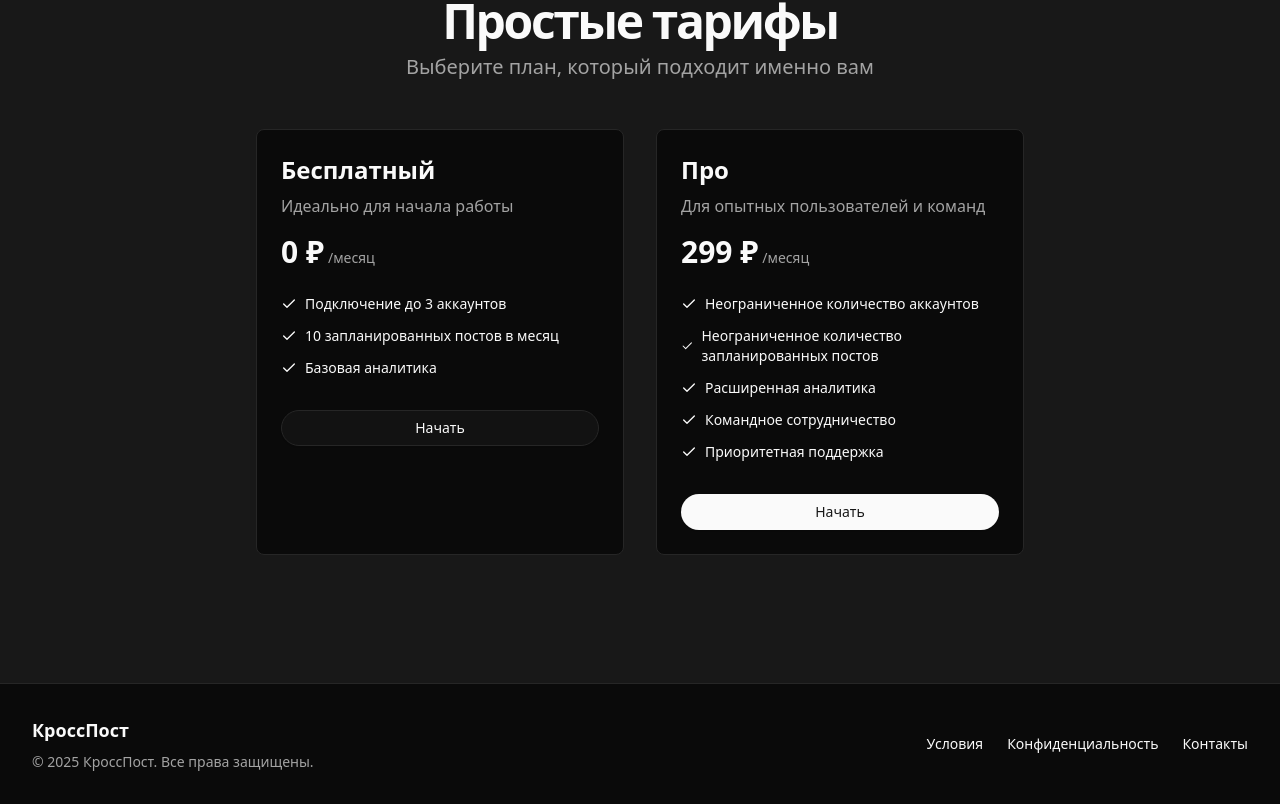
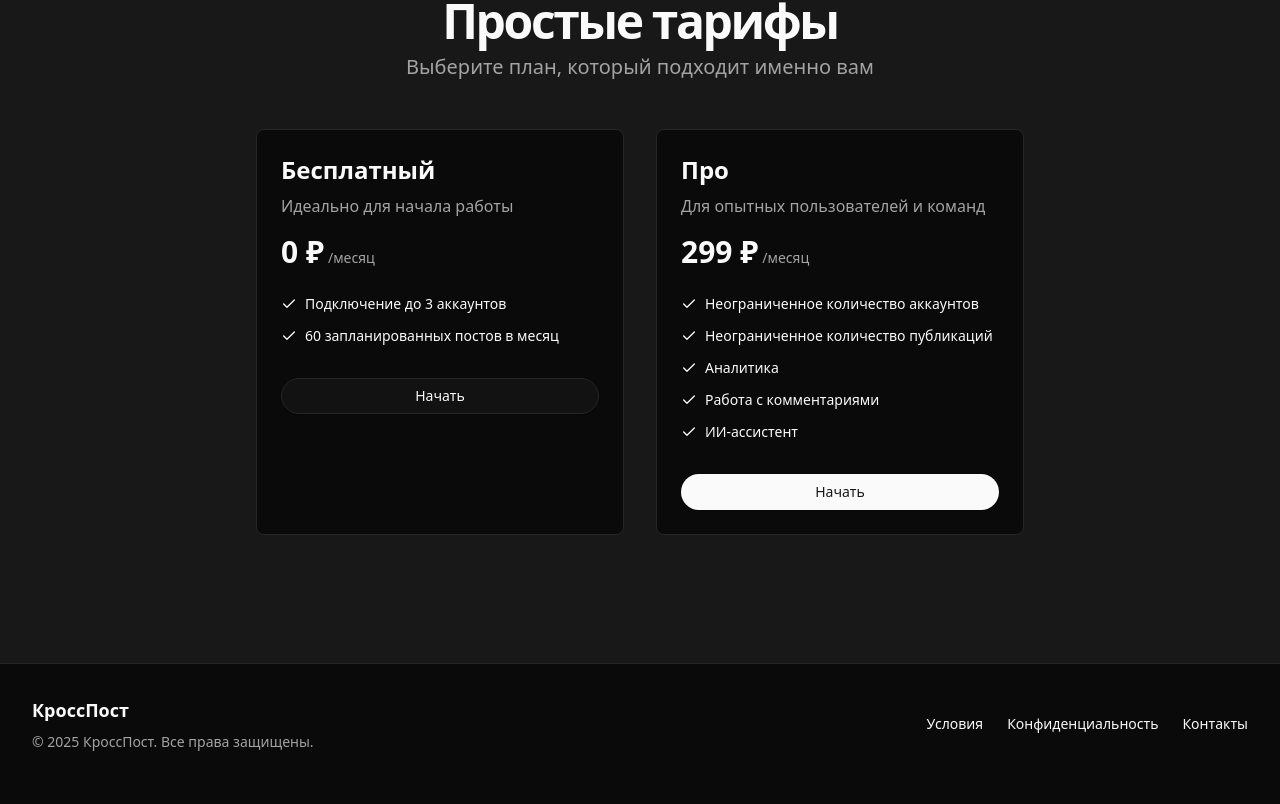
Before and after one commit to dkoeni9/crossposting-frontend, a React (Vite) app: page / in a window 1280 px wide. Shown: the part 1446-2250 px from the top of the page. Built offline with nearby package versions, Linux system fonts and the light colour scheme.

Commit message:
clean up

```diff
--- a/src/components/DashboardLayout.jsx
+++ b/src/components/DashboardLayout.jsx
@@ -12,8 +12,8 @@ export function DashboardLayout({ children }) {
 
   const navigation = [
     { name: "Дашборд", href: "/dashboard", icon: Home },
+    { name: "Создать пост", href: "/dashboard/create", icon: PlusCircle },
     { name: "Календарь", href: "/dashboard/calendar", icon: Calendar },
-    { name: "Создать пост", href: "/dashboard/create", icon: PlusCircle },
     { name: "Аккаунты", href: "/dashboard/accounts", icon: MessageSquare },
     { name: "Подписка", href: "/dashboard/subscription", icon: CreditCard },
     { name: "Настройки", href: "/dashboard/settings", icon: Settings },
--- a/src/pages/Accounts.jsx
+++ b/src/pages/Accounts.jsx
@@ -6,8 +6,8 @@ import { DropdownMenu, DropdownMenuContent, DropdownMenuItem, DropdownMenuTrigge
 
 export default function AccountsPage() {
   const accounts = [
-    { platform: "ВКонтакте", username: "@username", connected: true },
-    { platform: "Telegram", username: "@username", connected: true },
+    { platform: "ВКонтакте", username: "@id147260703", connected: true },
+    { platform: "Telegram", username: "@kyoni9d", connected: true },
   ];
 
   return (
--- a/src/pages/Dashboard.jsx
+++ b/src/pages/Dashboard.jsx
@@ -17,7 +17,7 @@ export default function DashboardPage() {
         </Button>
       </div>
 
-      <div className="grid gap-4 md:grid-cols-2 lg:grid-cols-4">
+      {/* <div className="grid gap-4 md:grid-cols-2 lg:grid-cols-4">
         <Card>
           <CardHeader className="flex flex-row items-center justify-between space-y-0 pb-2">
             <CardTitle className="text-sm font-medium">Всего постов</CardTitle>
@@ -58,14 +58,14 @@ export default function DashboardPage() {
             <p className="text-xs text-muted-foreground">Все подключены</p>
           </CardContent>
         </Card>
-      </div>
+      </div> */}
 
       <h2 className="text-xl font-bold mt-8 mb-4">Подключенные аккаунты</h2>
       <div className="grid gap-4 md:grid-cols-2">
         <Card>
           <CardHeader className="pb-2">
             <CardTitle className="text-sm font-medium">ВКонтакте</CardTitle>
-            <CardDescription>@username</CardDescription>
+            <CardDescription>@id147260703</CardDescription>
           </CardHeader>
           <CardFooter className="pt-2">
             <Button variant="outline" size="sm" className="w-full rounded-full">
@@ -77,7 +77,7 @@ export default function DashboardPage() {
         <Card>
           <CardHeader className="pb-2">
             <CardTitle className="text-sm font-medium">Telegram</CardTitle>
-            <CardDescription>@username</CardDescription>
+            <CardDescription>@kyoni9d</CardDescription>
           </CardHeader>
           <CardFooter className="pt-2">
             <Button variant="outline" size="sm" className="w-full rounded-full">
--- a/src/pages/Landing.jsx
+++ b/src/pages/Landing.jsx
@@ -1,7 +1,7 @@
 import { Link } from "react-router-dom";
 import { Button } from "@/components/ui/button";
 import { ThemeToggle } from "@/components/theme-toggle";
-import { Calendar, Clock, Lock, MessageSquare } from "lucide-react";
+import { Calendar, Check, Clock, Lock, MessageSquare } from "lucide-react";
 
 export default function LandingPage() {
   return (
@@ -161,40 +161,14 @@ export default function LandingPage() {
                 </div>
                 <ul className="mt-6 space-y-3 text-sm">
                   <li className="flex items-center">
-                    <svg
-                      xmlns="http://www.w3.org/2000/svg"
-                      width="24"
-                      height="24"
-                      viewBox="0 0 24 24"
-                      fill="none"
-                      stroke="currentColor"
-                      strokeWidth="2"
-                      strokeLinecap="round"
-                      strokeLinejoin="round"
-                      className="mr-2 h-4 w-4"
-                    >
-                      <polyline points="20 6 9 17 4 12" />
-                    </svg>
+                    <Check className="mr-2 h-4 w-4" />
                     Подключение до 3 аккаунтов
                   </li>
                   <li className="flex items-center">
-                    <svg
-                      xmlns="http://www.w3.org/2000/svg"
-                      width="24"
-                      height="24"
-                      viewBox="0 0 24 24"
-                      fill="none"
-                      stroke="currentColor"
-                      strokeWidth="2"
-                      strokeLinecap="round"
-                      strokeLinejoin="round"
-                      className="mr-2 h-4 w-4"
-                    >
-                      <polyline points="20 6 9 17 4 12" />
-                    </svg>
-                    10 запланированных постов в месяц
+                    <Check className="mr-2 h-4 w-4" />
+                    60 запланированных постов в месяц
                   </li>
-                  <li className="flex items-center">
+                  {/* <li className="flex items-center">
                     <svg
                       xmlns="http://www.w3.org/2000/svg"
                       width="24"
@@ -210,7 +184,7 @@ export default function LandingPage() {
                       <polyline points="20 6 9 17 4 12" />
                     </svg>
                     Базовая аналитика
-                  </li>
+                  </li> */}
                 </ul>
                 <Button className="mt-8 rounded-full" variant="outline">
                   Начать
@@ -226,89 +200,24 @@ export default function LandingPage() {
                 </div>
                 <ul className="mt-6 space-y-3 text-sm">
                   <li className="flex items-center">
-                    <svg
-                      xmlns="http://www.w3.org/2000/svg"
-                      width="24"
-                      height="24"
-                      viewBox="0 0 24 24"
-                      fill="none"
-                      stroke="currentColor"
-                      strokeWidth="2"
-                      strokeLinecap="round"
-                      strokeLinejoin="round"
-                      className="mr-2 h-4 w-4"
-                    >
-                      <polyline points="20 6 9 17 4 12" />
-                    </svg>
+                    <Check className="mr-2 h-4 w-4" />
                     Неограниченное количество аккаунтов
                   </li>
                   <li className="flex items-center">
-                    <svg
-                      xmlns="http://www.w3.org/2000/svg"
-                      width="24"
-                      height="24"
-                      viewBox="0 0 24 24"
-                      fill="none"
-                      stroke="currentColor"
-                      strokeWidth="2"
-                      strokeLinecap="round"
-                      strokeLinejoin="round"
-                      className="mr-2 h-4 w-4"
-                    >
-                      <polyline points="20 6 9 17 4 12" />
-                    </svg>
-                    Неограниченное количество запланированных постов
+                    <Check className="mr-2 h-4 w-4" />
+                    Неограниченное количество публикаций
                   </li>
                   <li className="flex items-center">
-                    <svg
-                      xmlns="http://www.w3.org/2000/svg"
-                      width="24"
-                      height="24"
-                      viewBox="0 0 24 24"
-                      fill="none"
-                      stroke="currentColor"
-                      strokeWidth="2"
-                      strokeLinecap="round"
-                      strokeLinejoin="round"
-                      className="mr-2 h-4 w-4"
-                    >
-                      <polyline points="20 6 9 17 4 12" />
-                    </svg>
-                    Расширенная аналитика
+                    <Check className="mr-2 h-4 w-4" />
+                    Аналитика
                   </li>
                   <li className="flex items-center">
-                    <svg
-                      xmlns="http://www.w3.org/2000/svg"
-                      width="24"
-                      height="24"
-                      viewBox="0 0 24 24"
-                      fill="none"
-                      stroke="currentColor"
-                      strokeWidth="2"
-                      strokeLinecap="round"
-                      strokeLinejoin="round"
-                      className="mr-2 h-4 w-4"
-                    >
-                      <polyline points="20 6 9 17 4 12" />
-                    </svg>
-                    Командное сотрудничество
+                    <Check className="mr-2 h-4 w-4" />
+                    Работа с комментариями
                   </li>
                   <li className="flex items-center">
-                    <svg
-                      xmlns="http://www.w3.org/2000/svg"
-                      width="24"
-                      height="24"
-                      viewBox="0 0 24 24"
-                      fill="none"
-                      stroke="currentColor"
-                      strokeWidth="2"
-                      strokeLinecap="round"
-                      strokeLinejoin="round"
-                      className="mr-2 h-4 w-4"
-                    >
-                      <polyline points="20 6 9 17 4 12" />
-                    </svg>
-                    Приоритетная поддержка
+                    <Check className="mr-2 h-4 w-4" />
+                    ИИ-ассистент
                   </li>
                 </ul>
                 <Button className="mt-8 rounded-full">Начать</Button>
--- a/src/pages/Subscription.jsx
+++ b/src/pages/Subscription.jsx
@@ -29,11 +29,7 @@ export default function SubscriptionPage() {
               </li>
               <li className="flex items-center">
                 <Check className="mr-2 h-4 w-4" />
-                10 запланированных постов в месяц
-              </li>
-              <li className="flex items-center">
-                <Check className="mr-2 h-4 w-4" />
-                Базовая аналитика
+                60 запланированных постов в месяц
               </li>
             </ul>
           </CardContent>
@@ -61,19 +57,19 @@ export default function SubscriptionPage() {
               </li>
               <li className="flex items-center">
                 <Check className="mr-2 h-4 w-4" />
-                Неограниченное количество запланированных постов
+                Неограниченное количество публикаций
               </li>
               <li className="flex items-center">
                 <Check className="mr-2 h-4 w-4" />
-                Расширенная аналитика
+                Аналитика
               </li>
               <li className="flex items-center">
                 <Check className="mr-2 h-4 w-4" />
-                Командное сотрудничество
+                Работа с комментариями
               </li>
               <li className="flex items-center">
                 <Check className="mr-2 h-4 w-4" />
-                Приоритетная поддержка
+                ИИ-ассистент
               </li>
             </ul>
           </CardContent>
```
Also changed, not shown: src/pages/CreatePost.jsx (+2 -36 lines).
